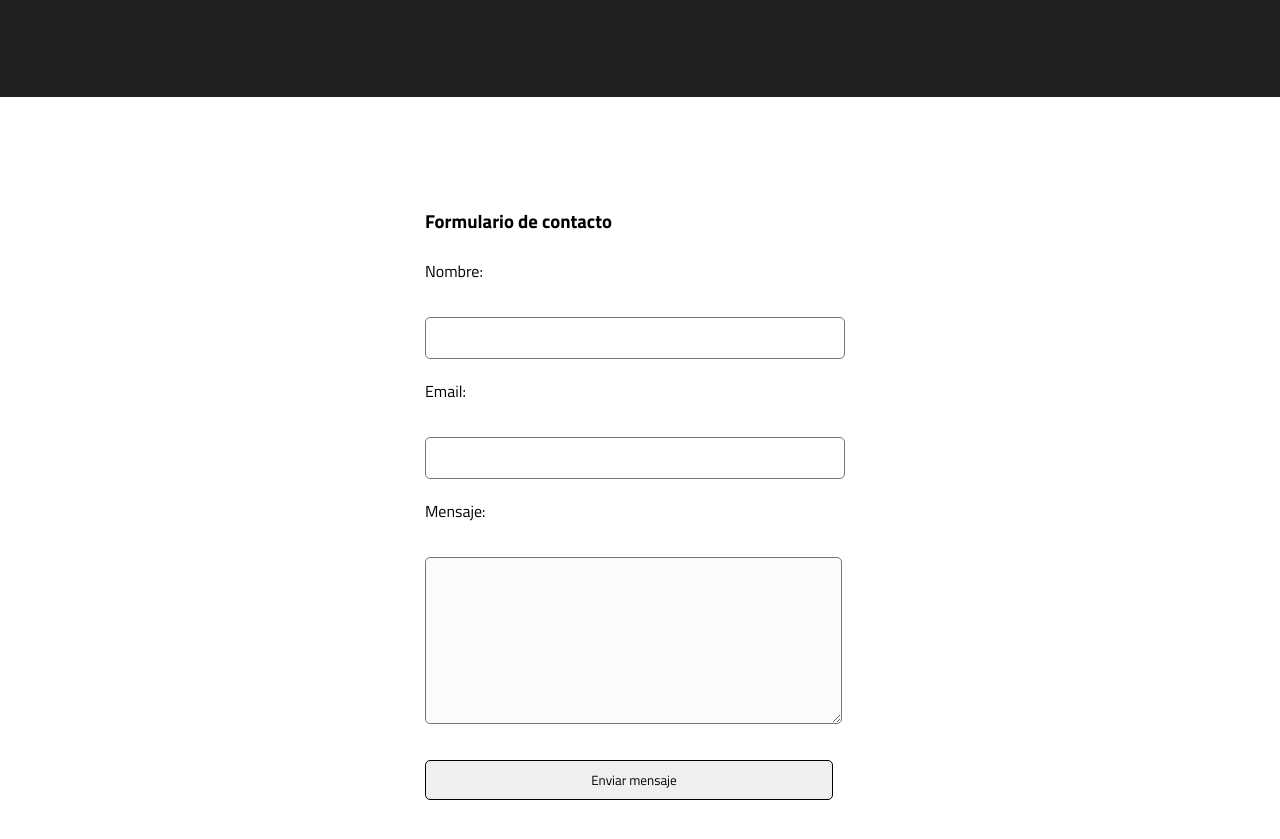
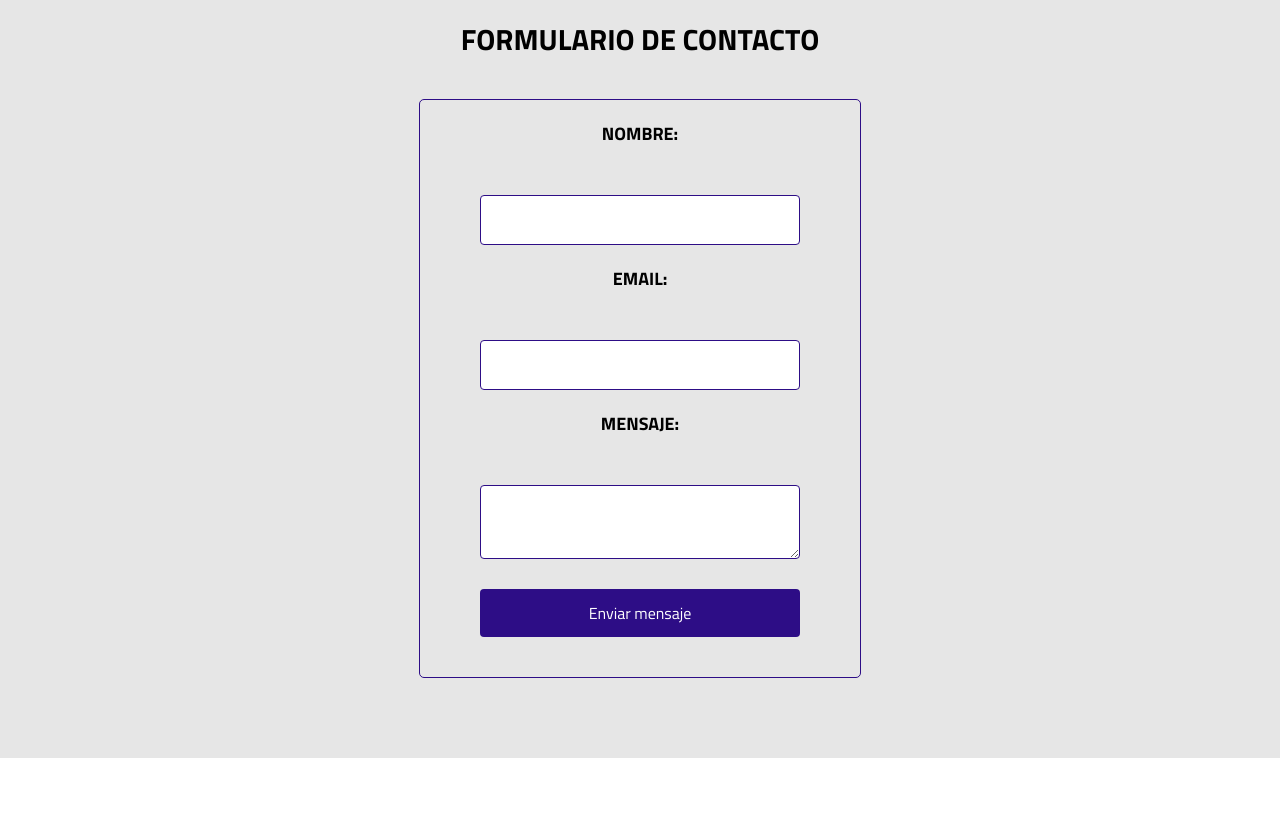
Before and after one commit to mathias5525/CV-proyecto_HTML, a plain HTML site: page index.html in a window 1280 px wide. Shown: the part 2260-3099 px from the top of the page. After the commit the page ends 3018 px from the top, so only its background shows below. Drawn offline with Linux system fonts and the light colour scheme.

Commit message:
Update estilo.css

```diff
--- a/estilo.css
+++ b/estilo.css
@@ -91,7 +91,7 @@ html{
     font-family: "Yellowtail";
     font-size: 1.5rem;
 }
-/* SECCION SOBRE MI */
+/* SECCION DATOS PERSONALES */
 .sobremi{
     background-color: #e6e6e6;
     padding: 140px 0 100px 0;
@@ -187,7 +187,7 @@ html{
 /* SECCION RESUMEN */
 .resumen{
     background-color: #e6e6e6;
-    padding: 140px 0 100px 0;
+    padding: 80px 0 80px 0;
     text-align: center;
 }
 .resumen .contenido-seccion{
@@ -242,7 +242,7 @@ html{
 /* SECCION CONTACTO */
 .contacto{
     background-color: #202020;
-    padding: 140px 0 100px 0;
+    padding: 80px 0 80px 0;
     color: #e6e6e6;
     text-align: center;
 }
@@ -265,64 +265,56 @@ html{
 .contacto .contenido-seccion .fila .col h2{
     color: #d7d2e6;
 }
-
+/* FORMULARIO */
 .contact_form{
-	width: 460px;
-  height: auto;
-  margin: 80px auto;
-	border-radius: 10px;
-	padding-top: 30px;
-	padding-bottom: 20px;
-   padding-left: 30px;
+    padding: 80px 0 80px 0;
+    background: #e6e6e6;
+    text-transform: uppercase;
+    font-size: 25px;
+    text-align: center;
+}
+form{
+    padding: 80px 0 80px 0;;
+    text-align: center;
+    width: 400px;
+    margin: 0 auto;
+    text-align: center;
+    padding: 20px;
+    border: 1.5px solid #2d0d86;
+    border-radius: 5px;
 }
 
-input{
+  label {
+    display: block;
+    margin-bottom: 10px;
+    font-size: 18px;
+    font-weight: bold;
+  }
 
-	width: 408px;
-	height: 40px;
-	border-radius: 5px;
-	border-style: solid;
-	border-width: 1px;
+  input,
+  textarea {
+    width: 80%;
+    padding: 12px 20px;
+    margin-bottom: 20px;
+    border: 1px solid #2d0d86;
+    border-radius: 4px;
+    box-sizing: border-box;
+    font-size: 16px;
+  }
 
-	margin-top: 10px;
-	padding-left: 10px;
-  margin-bottom: 20px;
-}
+  input[type="submit"] {
+    background-color: #2d0d86;
+    color: white;
+    padding: 12px 20px;
+    border: none;
+    border-radius: 4px;
+    cursor: pointer;
+  }
 
-textarea{
-  background-color: #fbfbfb;
-	width: 405px;
-	height: 150px;
-	border-radius: 5px;
-	border-style: solid;
-	border-width: 1px;
+  input[type="submit"]:hover {
+    background-color: #2d0d86;
+  }
 
-	margin-top: 10px;
-	padding-left: 10px;
-  margin-bottom: 20px;
-  padding-top: 15px;
-}
-
-label{
-  display: block;
-	float: center;
-}
-
-button{
-	height: 45px;
-	padding-left: 5px;
-	padding-right: 5px;
-	margin-bottom: 20px;
-	margin-top: 10px;
-	text-transform: uppercase;
-	width: 420px;
-  cursor: pointer;
-}
-
-.aviso{
-	font-size: 13px;
-	color: #0e0e0e;
-}
 /* SECCION RESPONSIVE */
 @media screen and (max-width:800px){
     .habilidades .contenido-seccion .fila{
@@ -361,10 +353,13 @@ button{
     .contacto .contenido-seccion .fila{
         display: block;
     }
+    .contacto .contact_form{
+        display: block
+    }
 }
 
 @media print and (max-width:800px){
-    header, footer, nav, aside, .habilidades, .contacto, .contact_form {
+    header, footer, nav, aside, .habilidades, .contact_form {
         display: none;
       }
 
```
